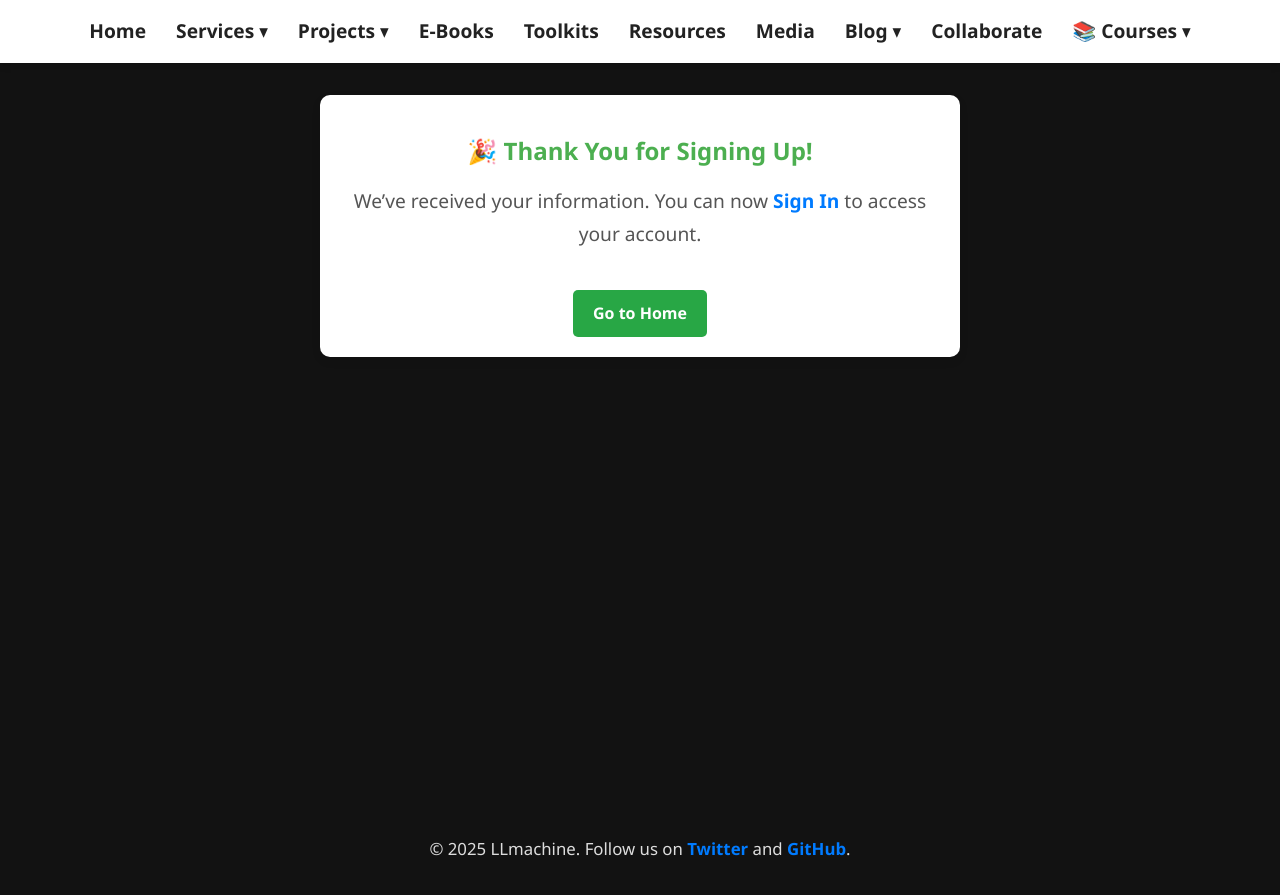
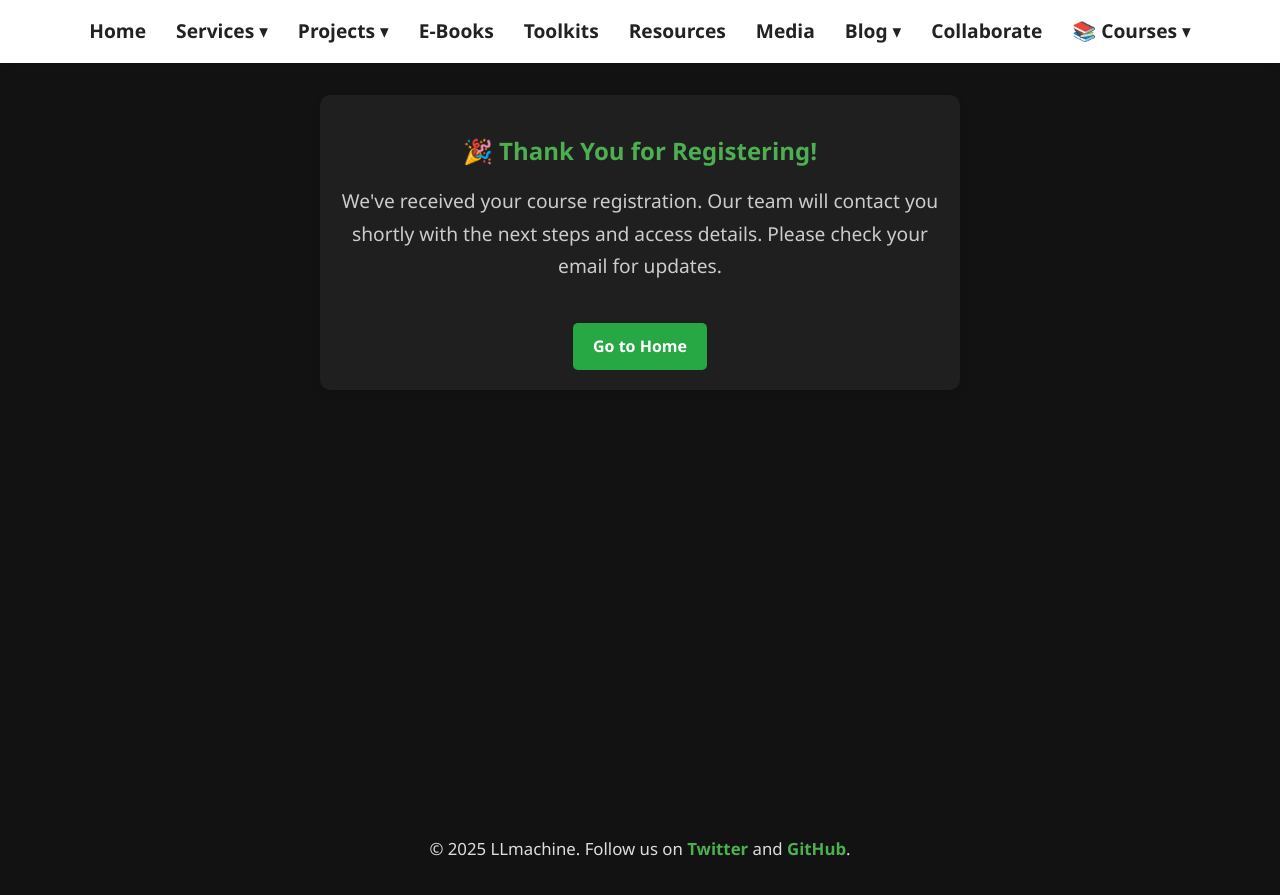
Before and after one commit to DataForSolution/DataForSolution.github.io, a Jekyll site: the page built from thank-you.html, in a window 1280 px wide. Shown: the top 895 px of the page. Built offline with Jekyll 4.4.1, drawn with Linux system fonts in a browser that asks for light colours.

Commit message:
Add course registration form with redirect and custom thank-you page

```diff
--- a/course-registration.html
+++ b/course-registration.html
@@ -8,8 +8,12 @@
   <h1>📋 Register for a Course</h1>
   <p>Fill out the form below to enroll in one of our upcoming training sessions.</p>
 
-  <form action="https://formsubmit.co/your-email@example.com" method="POST" style="max-width:600px; margin:auto; background:#2a2a2a; padding:30px; border-radius:10px;">
+  <form action="https://formsubmit.co/kent.sew@gmail.com" method="POST" style="max-width:600px; margin:auto; background:#2a2a2a; padding:30px; border-radius:10px;">
+    <!-- Custom Redirect -->
+    <input type="hidden" name="_next" value="https://dataforsolution.github.io/thank-you/">
+
     <input type="text" name="name" placeholder="Full Name" required style="width:100%; padding:10px; margin-bottom:15px; border-radius:6px; border:none; background:#333; color:#fff;">
+
     <input type="email" name="email" placeholder="Email Address" required style="width:100%; padding:10px; margin-bottom:15px; border-radius:6px; border:none; background:#333; color:#fff;">
 
     <label for="course" style="display:block; margin-bottom:8px; text-align:left;">Select a Course:</label>
--- a/thank-you.html
+++ b/thank-you.html
@@ -5,8 +5,8 @@
 ---
 
 <section id="thank-you">
-    <h1>🎉 Thank You for Signing Up!</h1>
-    <p>We’ve received your information. You can now <a href="/signin/">Sign In</a> to access your account.</p>
+  <h1>🎉 Thank You for Registering!</h1>
+  <p>We've received your course registration. Our team will contact you shortly with the next steps and access details. Please check your email for updates.</p>
   <a href="/" class="button">Go to Home</a>
 </section>
 
@@ -16,25 +16,26 @@
     margin: auto;
     padding: 20px;
     text-align: center;
-        background-color: #ffffff;
+    background-color: #1f1f1f;
     box-shadow: 0 4px 8px rgba(0, 0, 0, 0.1);
     border-radius: 10px;
+    color: #f4f4f4;
   }
 
   #thank-you p {
     font-size: 1.2em;
-        color: #555;
+    color: #ccc;
     margin-bottom: 20px;
   }
 
   a {
-        color: #007BFF;
+    color: #4CAF50;
     text-decoration: none;
     font-weight: bold;
   }
 
   a:hover {
-        color: #0056b3;
+    color: #28a745;
   }
 
   .button {
```
Lines whose indentation alone changed are shown as unchanged.
